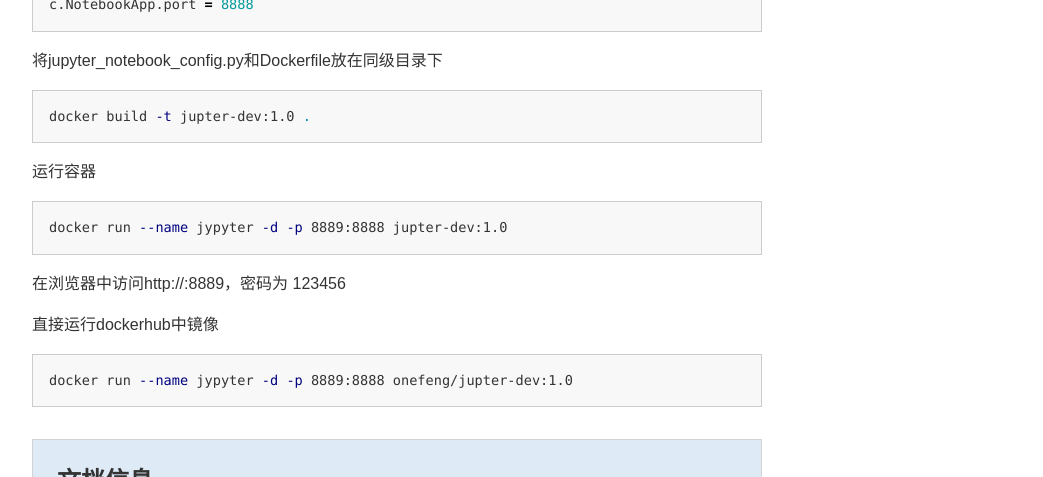
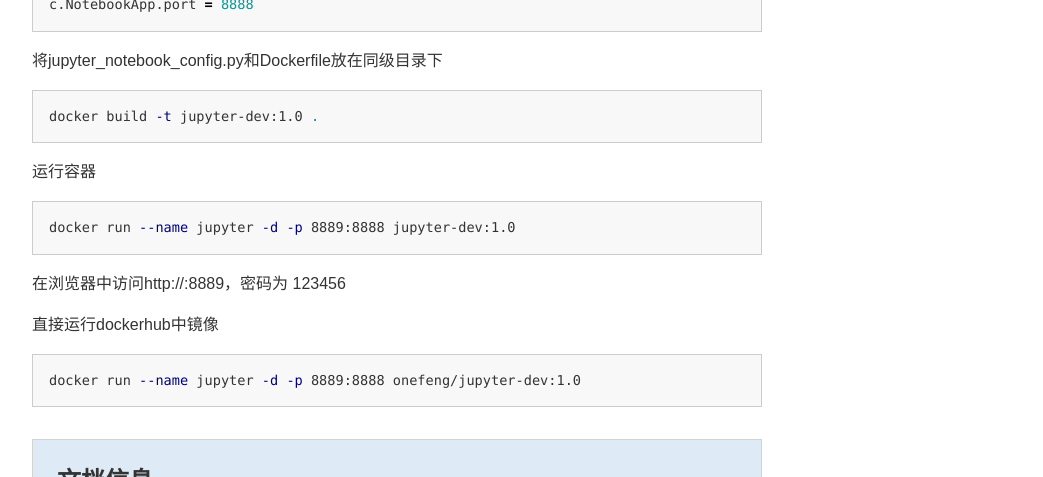
Before and after one commit to onefeng/onefeng.github.io, a Jekyll site: the page built from _posts/2020-04-25-jupyter开发环境搭建.md, in a window 1280 px wide and 900 px high, scrolled down 829 px. Shown: the part 152-629 px from the top of the window, without its empty margins (118-1161 px from the left). Built offline with Jekyll 4.4.1, drawn with Linux system fonts in a browser that asks for light colours; comment, search, counter and statistics services are not loaded; some of the changed text lies outside the part shown.

Commit message:
feat: 添加部署文件

````diff
--- a/_posts/2020-04-25-jupyter开发环境搭建.md
+++ b/_posts/2020-04-25-jupyter开发环境搭建.md
@@ -46,12 +46,12 @@ c.NotebookApp.port = 8888
 
 将jupyter_notebook_config.py和Dockerfile放在同级目录下
 ```shell
-docker build -t jupter-dev:1.0 .
+docker build -t jupyter-dev:1.0 .
 ```
 
 运行容器
 ```shell
-docker run --name jypyter -d -p 8889:8888 jupter-dev:1.0
+docker run --name jupyter -d -p 8889:8888 jupyter-dev:1.0
 ```
 
 在浏览器中访问http://<hostname>:8889，密码为 123456
@@ -59,5 +59,5 @@ docker run --name jypyter -d -p 8889:8888 jupter-dev:1.0
 
 直接运行dockerhub中镜像
 ```shell
-docker run --name jypyter -d -p 8889:8888 onefeng/jupter-dev:1.0
+docker run --name jupyter -d -p 8889:8888 onefeng/jupyter-dev:1.0
 ```
````
Also changed, not shown: _posts/2022-06-29-samba部署.md (added, +69 -0 lines).
